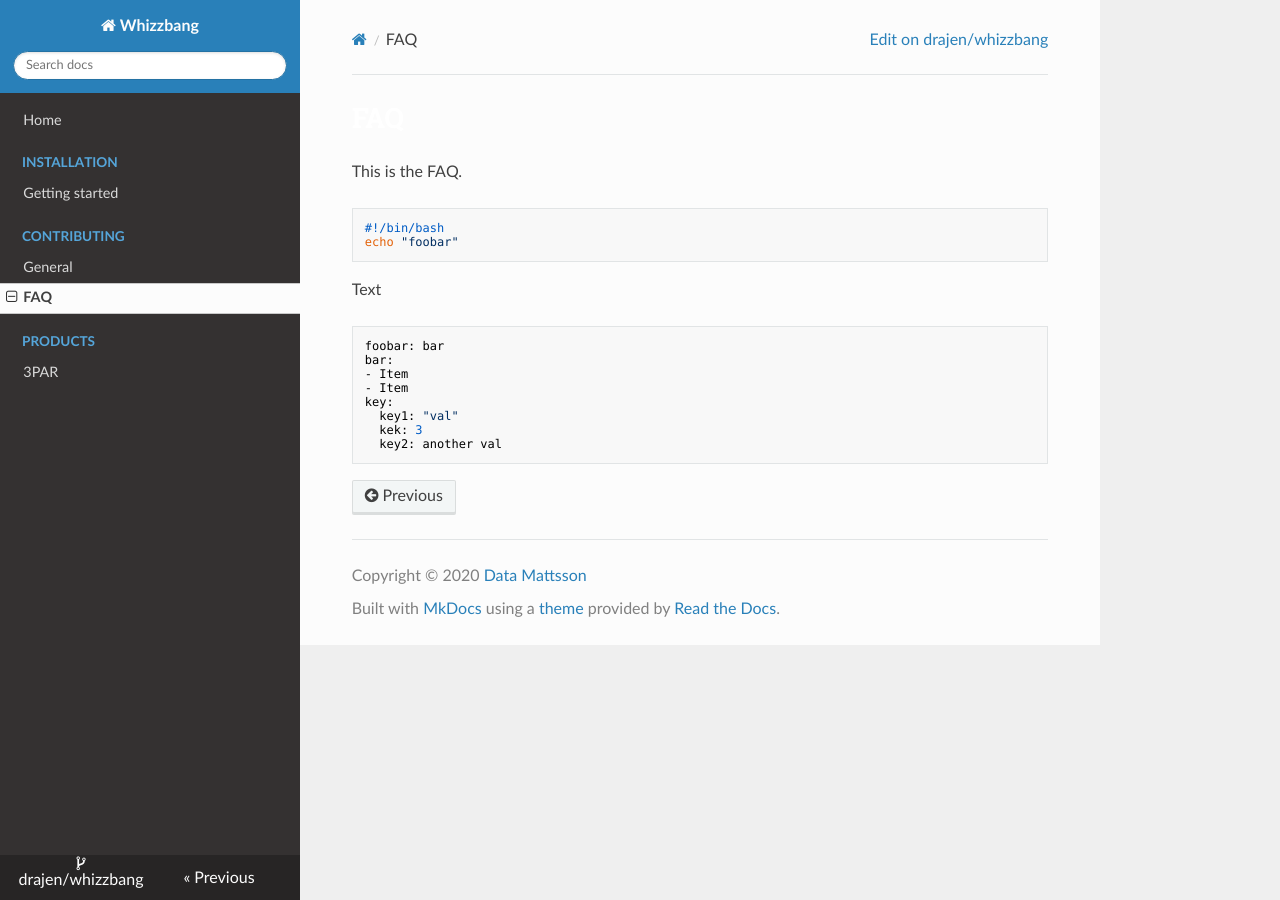
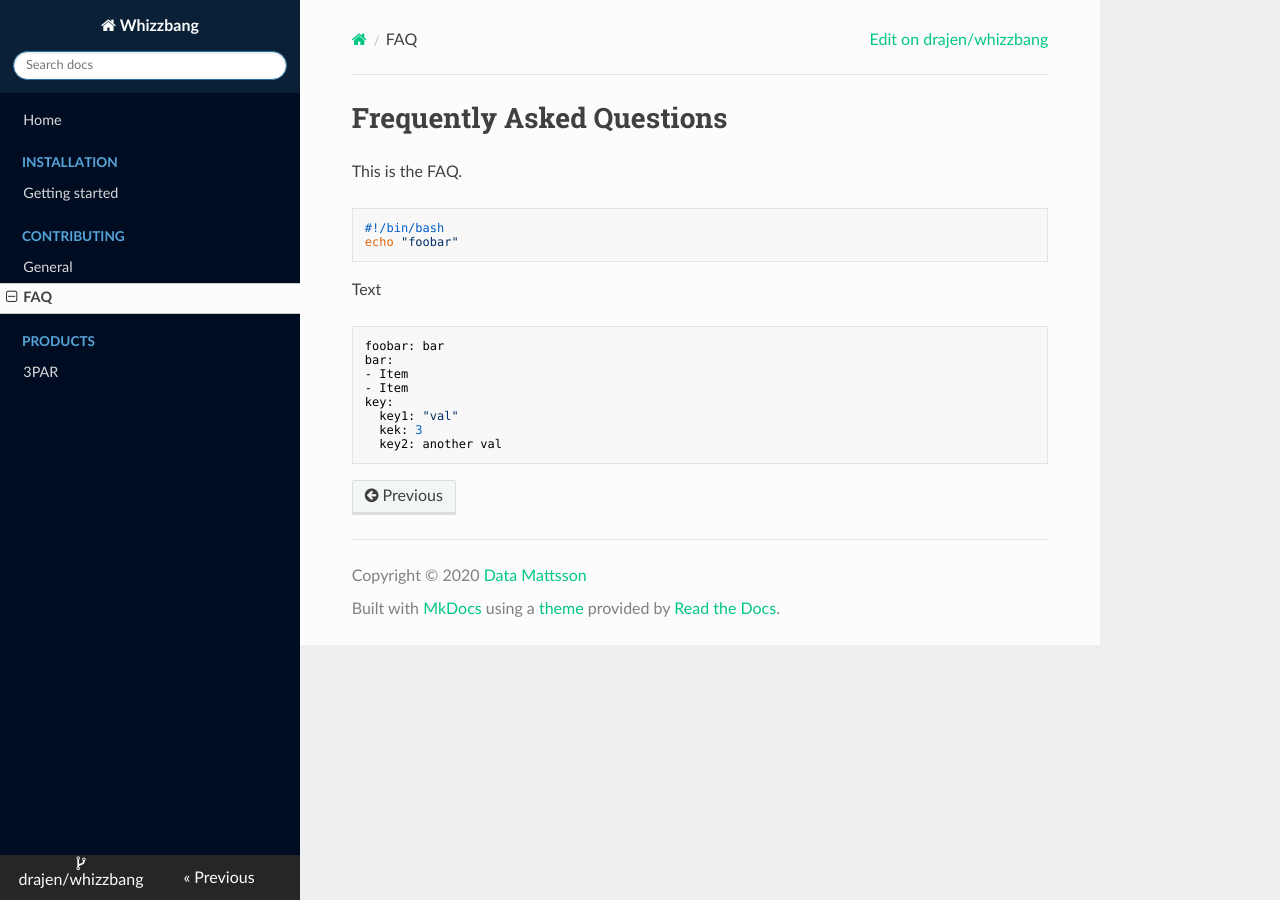
Before and after one commit to datamattsson/whizzbang, an MkDocs documentation site: the page built from docs/faq.md, in a window 1280 px wide. Built offline with MkDocs 1.6.1, drawn with Linux system fonts in a browser that asks for light colours; nearby versions of some CDN libraries.

Commit message:
testing...

````diff
--- a/docs/css/extra.css
+++ b/docs/css/extra.css
@@ -1,3 +1,24 @@
-h1 {
-  color: white
+.wy-side-nav-search, .wy-nav-top {
+    background: #0A2036;
 }
+.wy-nav-side {
+    background: #000C22;
+}
+
+.icon:visited, .icon-home:visited, .icon-home:hover, .icon:hover {
+    color: #00C781;
+    background-color: #0A2036;
+}
+
+a {
+    color: #00C781;
+}
+
+a:visited {
+    color: #00C781;
+}
+
+.wy-menu-vertical a:hover {
+    background-color: #00C781;
+    color: #fff;
+}
--- a/docs/faq.md
+++ b/docs/faq.md
@@ -1,4 +1,4 @@
-# FAQ
+# Frequently Asked Questions
 This is the FAQ.
 
 ``` bash
````
